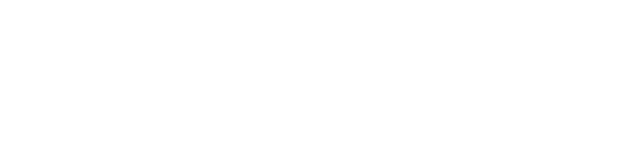
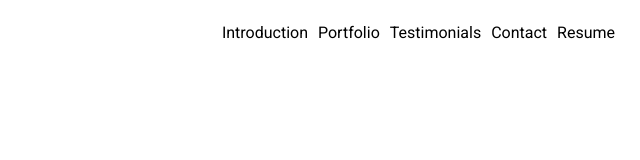
Before and after one commit to gavinquirk/gq-web, a plain HTML site: page index.html in a window 1280 px wide. Shown: the whole page, without its empty margins (640-1280 px from the left). Drawn offline with Linux system fonts and the light colour scheme.

Commit message:
global styles, basic navbar

```diff
--- a/index.html
+++ b/index.html
@@ -15,6 +15,25 @@
   </head>
   <body>
     <!-- Navigation -->
+    <nav class="navigation">
+      <ul class="nav-items">
+        <li class="nav-item">
+          <a href="#" class="nav-link">Introduction</a>
+        </li>
+        <li class="nav-item">
+          <a href="#" class="nav-link">Portfolio</a>
+        </li>
+        <li class="nav-item">
+          <a href="#" class="nav-link">Testimonials</a>
+        </li>
+        <li class="nav-item">
+          <a href="#" class="nav-link">Contact</a>
+        </li>
+        <li class="nav-item">
+          <a href="#" class="nav-link">Resume</a>
+        </li>
+      </ul>
+    </nav>
     <!-- Intro -->
     <!-- Skills -->
     <!-- Portfolio -->
--- a/style.css
+++ b/style.css
@@ -1,4 +1,8 @@
 @import url('https://fonts.googleapis.com/css2?family=Open+Sans&family=Roboto&display=swap');
+
+/* Font Families */
+/* font-family: 'Open Sans', sans-serif; */
+/* font-family: 'Roboto', sans-serif; */
 
 :root {
   --color-blue-medium: #0b5de2;
@@ -14,3 +18,25 @@
   padding: 0;
   box-sizing: border-box;
 }
+
+.navigation {
+  padding: 20px;
+  display: flex;
+  justify-content: flex-end;
+}
+
+.nav-items {
+  display: flex;
+  align-items: center;
+  list-style: none;
+}
+
+.nav-item {
+  padding: 3px 5px;
+}
+
+.nav-link {
+  font-family: 'Roboto', sans-serif;
+  color: inherit;
+  text-decoration: none;
+}
```
